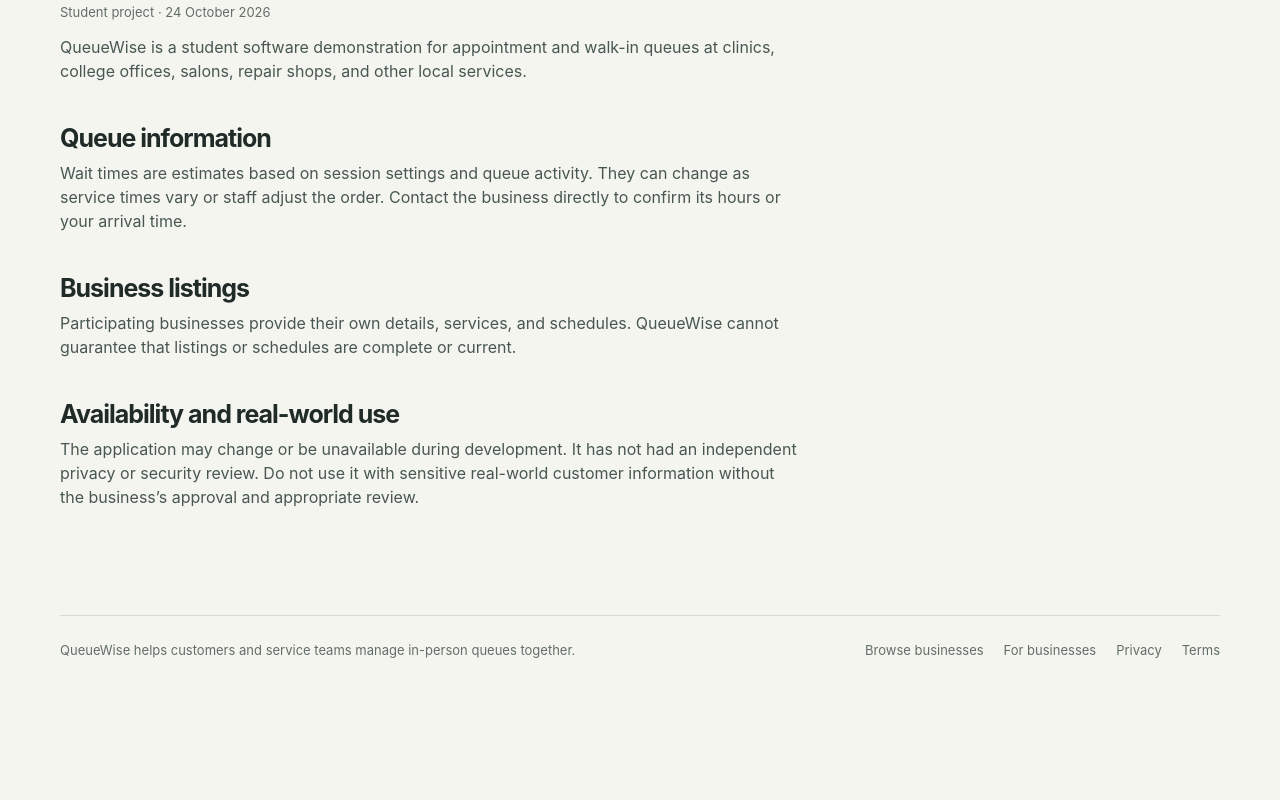
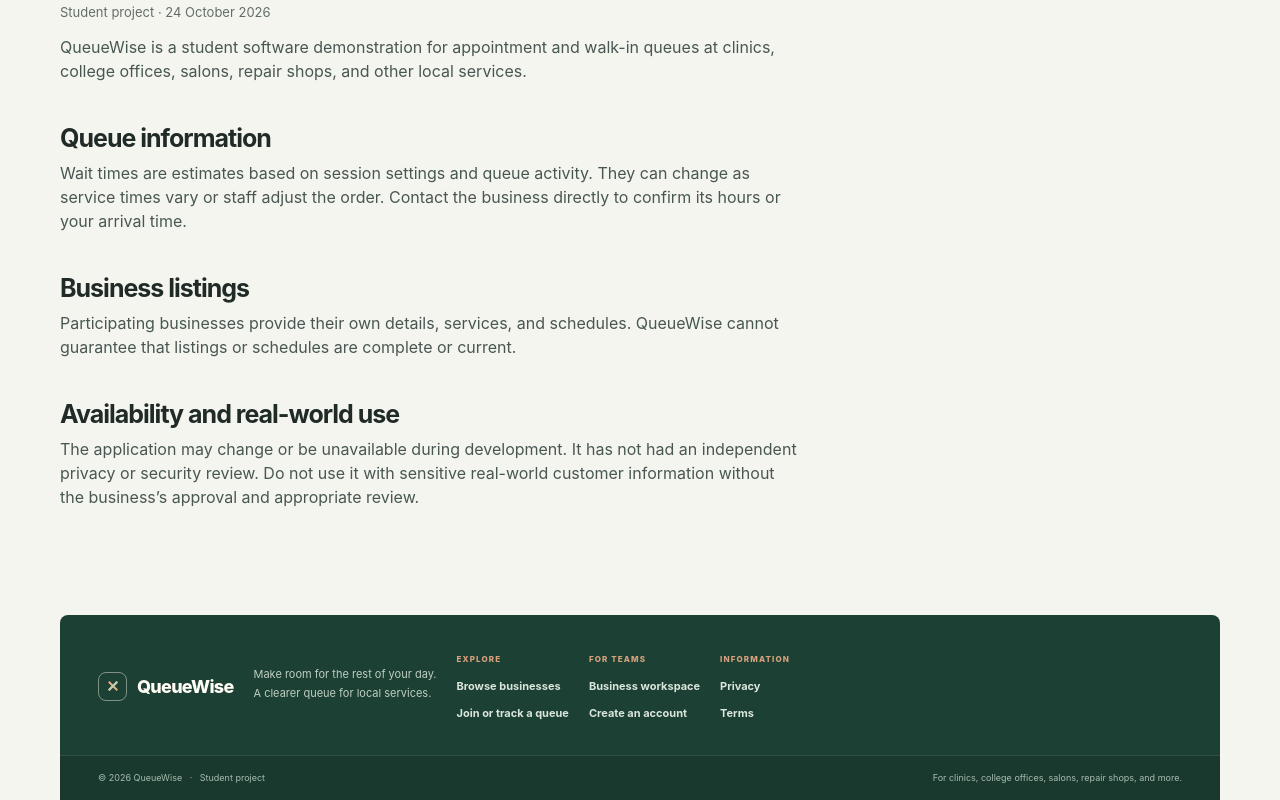
Before and after one commit to Mitansh-09/queuewise, a Next.js app: page /terms in a window 1280 px wide. Shown: the part 280-1080 px from the top of the page. Before the commit the page ends 975 px from the top, so only its background shows below. Built offline with nearby package versions, Linux system fonts and the light colour scheme.

Commit message:
Improve QueueWise footer navigation

```diff
--- a/app/globals.css
+++ b/app/globals.css
@@ -600,6 +600,33 @@
 .button-light:hover { background: #fffefa; }
 .button-light span { font-size: 17px; font-weight: 400; }
 .home-v2 .site-footer { border-color: #dce4dc; }
+.site-footer-v2 { display: block; padding: 0; margin: 0; color: #e7eee7; background: #1d4034; border: 0; border-radius: 8px 8px 0 0; overflow: hidden; }
+.footer-main { display: grid; grid-template-columns: 1.5fr repeat(3, minmax(120px, .7fr)); gap: 36px; padding: 36px 38px 34px; }
+.footer-brand { display: inline-flex; align-items: center; gap: 10px; color: #fffdf5; font-size: 18px; font-weight: 800; letter-spacing: -.04em; }
+.footer-mark { position: relative; display: grid; width: 29px; height: 29px; place-items: center; border: 1px solid rgba(246, 242, 230, .45); border-radius: 8px; }
+.footer-mark i { position: absolute; width: 12px; height: 2px; background: #e7ae84; transform: rotate(45deg); }
+.footer-mark i:nth-child(2) { transform: rotate(-45deg); }
+.footer-mark i:nth-child(3) { width: 2px; height: 12px; background: #b7d0b6; }
+.footer-brand-block > p { margin: 14px 0 0; color: #bdcec1; font-size: 11px; line-height: 1.75; }
+.footer-column { display: grid; align-content: start; justify-items: start; gap: 10px; font-size: 11px; }
+.footer-column p { margin: 2px 0 3px; color: #d8a17d; font-size: 8px; font-weight: 850; letter-spacing: .14em; }
+.footer-column a { color: #dae5dc; transition: color .16s ease; }
+.footer-column a:hover { color: #f2bc96; }
+.footer-bottom { display: flex; justify-content: space-between; gap: 18px; padding: 15px 38px; color: #a9bdb0; background: #19382e; border-top: 1px solid rgba(236, 242, 231, .12); font-size: 9px; }
+.footer-bottom i { padding: 0 5px; color: #d4956b; font-style: normal; }
+.legal-page + .site-footer-v2 { margin-top: 0; }
+@media (max-width: 760px) {
+  .footer-main { grid-template-columns: 1.2fr 1fr 1fr; gap: 25px 18px; padding: 30px 26px; }
+  .footer-brand-block { grid-column: 1 / -1; }
+  .footer-brand-block > p br { display: none; }
+  .footer-bottom { padding-inline: 26px; }
+}
+@media (max-width: 520px) {
+  .site-footer-v2 { border-radius: 7px 7px 0 0; }
+  .footer-main { grid-template-columns: 1fr 1fr; gap: 24px 14px; padding: 25px 21px; }
+  .footer-brand-block { grid-column: 1 / -1; }
+  .footer-bottom { align-items: flex-start; flex-direction: column; gap: 5px; padding: 13px 21px; font-size: 8px; }
+}
 @media (max-width: 980px) {
   .home-hero { grid-template-columns: minmax(0, .92fr) minmax(370px, 1.08fr); gap: 14px; }
   .home-hero h1 { font-size: clamp(52px, 7.1vw, 68px); }
--- a/components/site-footer.tsx
+++ b/components/site-footer.tsx
@@ -2,14 +2,29 @@
 
 export function SiteFooter() {
   return (
-    <footer className="site-footer">
-      <p>QueueWise helps customers and service teams manage in-person queues together.</p>
-      <div>
-        <Link href="/doctors">Browse businesses</Link>
-        <Link href="/staff">For businesses</Link>
-        <Link href="/privacy">Privacy</Link>
-        <Link href="/terms">Terms</Link>
+    <footer className="site-footer site-footer-v2">
+      <div className="footer-main">
+        <div className="footer-brand-block">
+          <Link className="footer-brand" href="/" aria-label="QueueWise home"><span className="footer-mark" aria-hidden="true"><i /><i /><i /></span><span>QueueWise</span></Link>
+          <p>Make room for the rest of your day.<br />A clearer queue for local services.</p>
+        </div>
+        <nav className="footer-column" aria-label="Explore QueueWise">
+          <p>EXPLORE</p>
+          <Link href="/doctors">Browse businesses</Link>
+          <Link href="/patient">Join or track a queue</Link>
+        </nav>
+        <nav className="footer-column" aria-label="For business teams">
+          <p>FOR TEAMS</p>
+          <Link href="/staff">Business workspace</Link>
+          <Link href="/register?next=%2Fstaff">Create an account</Link>
+        </nav>
+        <nav className="footer-column" aria-label="Legal information">
+          <p>INFORMATION</p>
+          <Link href="/privacy">Privacy</Link>
+          <Link href="/terms">Terms</Link>
+        </nav>
       </div>
+      <div className="footer-bottom"><span>© 2026 QueueWise <i>·</i> Student project</span><span>For clinics, college offices, salons, repair shops, and more.</span></div>
     </footer>
   )
 }
```
